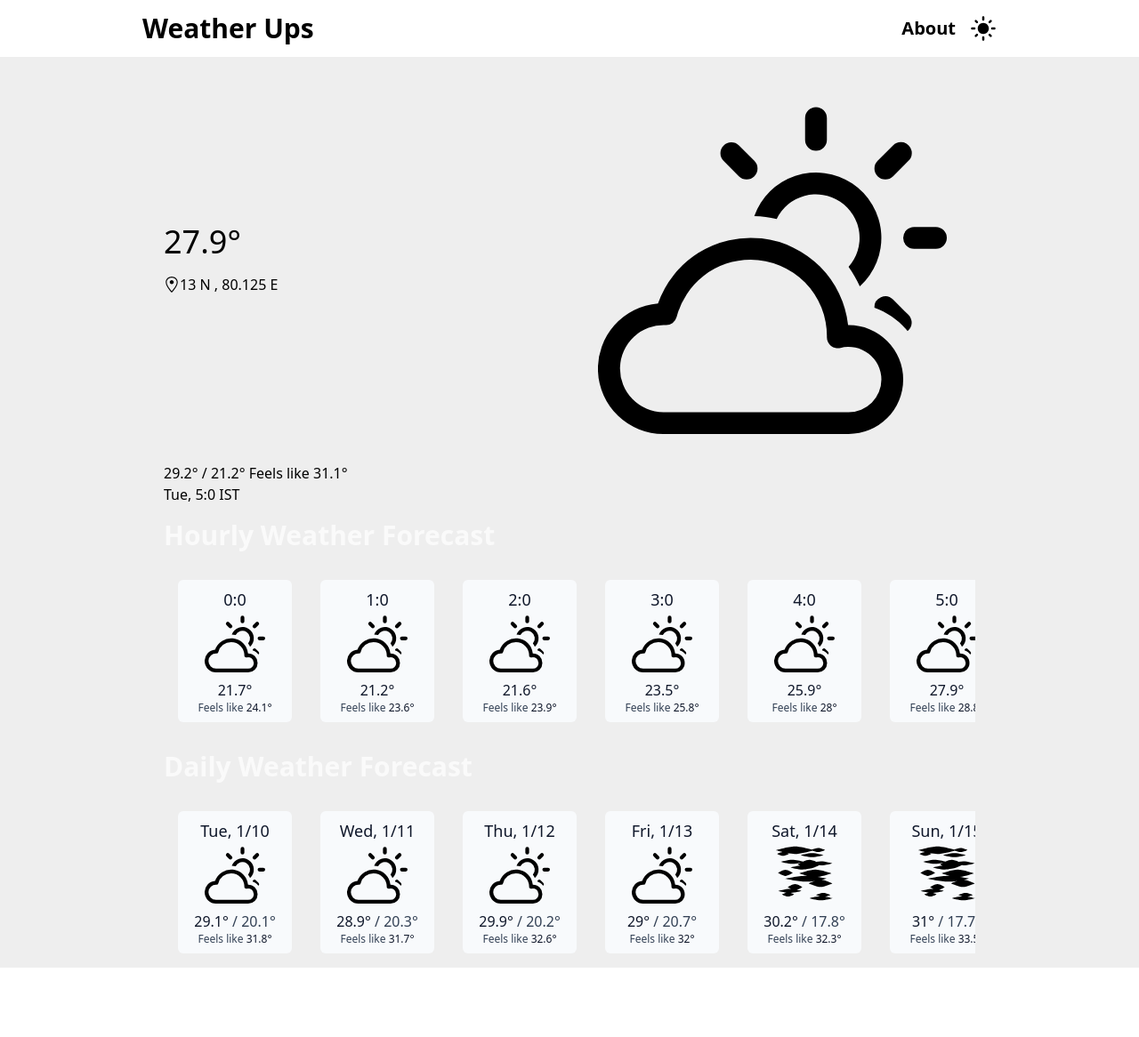
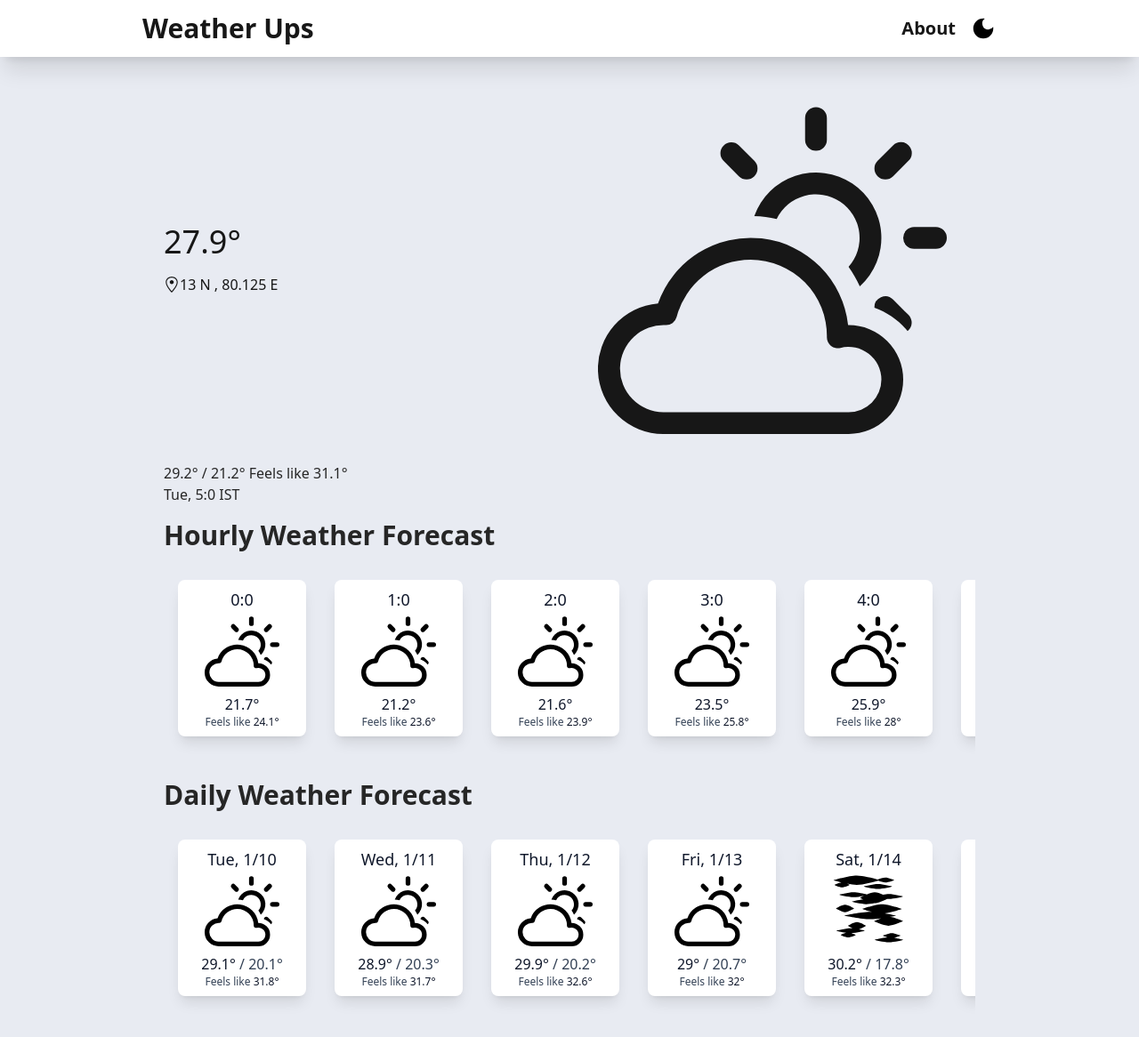
Before and after one commit to bhendi-boi/WeatherUps, a React (Vite) app: page / in a window 1280 px wide. Shown: the top 1166 px of the page at 89% size. Before the commit the page ends 1088 px from the top, so only its background shows below. Built offline with nearby package versions, Linux system fonts and the light colour scheme; no server answers.

Commit message:
added darkmode

```diff
--- a/index.html
+++ b/index.html
@@ -7,7 +7,10 @@
 		<title>Weather Ups</title>
 	</head>
 	<body style="height: 100%" class="scrollbar-page">
-		<div id="root" class="bg-background dark:bg-dark-background"></div>
+		<div
+			id="root"
+			class="bg-background dark:bg-dark-background transition-colors duration-700 ease-out"
+		></div>
 		<script type="module" src="/src/main.tsx"></script>
 	</body>
 </html>
--- a/src/About.tsx
+++ b/src/About.tsx
@@ -1,17 +1,21 @@
 import TeritiaryLink from "./components/TeritiaryLink";
 const About = () => {
 	return (
-		<main className="min-h-[calc(100vh-4.5rem)] sm:w-3/4 sm:mx-auto dark:text-neutral-200">
+		<main className="min-h-[calc(100vh-4.5rem)] sm:w-3/4 sm:mx-auto dark:text-neutral-200 text-neutral-700">
 			<section className="px-4 pb-4">
-				<h2 className="my-2 text-2xl md:text-4xl">Resources</h2>
-				<h3 className="my-1">Open Meteo API</h3>
+				<h2 className="my-2 text-2xl md:text-4xl text-neutral-900 font-medium">
+					Resources
+				</h2>
+				<h3 className="my-1 text-neutral-800">Open Meteo API</h3>
 				<TeritiaryLink
 					text="https://open-meteo.com/en/docs"
 					href="https://open-meteo.com/en/docs"
 				/>
 			</section>
 			<section className="px-4 pb-4">
-				<h2 className="my-2 text-2xl md:text-4xl">About this App</h2>
+				<h2 className="my-2 text-2xl md:text-4xl text-neutral-900 font-medium">
+					About this App
+				</h2>
 				<p className="pb-2">
 					This app is completely built with React and Tailwind CSS. I took
 					inspiration from{" "}
@@ -28,7 +32,9 @@ const About = () => {
 				</p>
 			</section>
 			<section className="px-4">
-				<h2 className="my-2 text-2xl md:text-4xl">About me</h2>
+				<h2 className="my-2 text-2xl md:text-4xl text-neutral-900 font-medium">
+					About me
+				</h2>
 				<p className="pb-3">
 					I am Jyothikrishna. I am a sophomore from IIITDM, Kancheepuram. You can
 					contact me through the following socials.{" "}
--- a/src/App.tsx
+++ b/src/App.tsx
@@ -51,19 +51,19 @@ const App = () => {
 	const TODAYS_DATA = getADaysData(apiRes, 0);
 	console.log(apiRes);
 	return (
-		<main className="min-h-screen sm:w-3/4 sm:mx-auto dark:text-neutral-200">
+		<main className="min-h-screen sm:w-3/4 sm:mx-auto text-neutral-700 dark:text-neutral-200">
 			<div className="flex items-center px-6">
-				<div className="flex flex-col w-1/2 gap-4 text-4xl dark:text-neutral-50">
-					<Temp temp={CURRENT_TEMPERATURE} />
-					<span className="inline-flex items-center text-base">
+				<div className="flex flex-col w-1/2 gap-4 text-4xl text-neutral-900 dark:text-neutral-50">
+					<Temp temp={CURRENT_TEMPERATURE} high />
+					<span className="inline-flex items-center font-medium text-base">
 						<GoLocation size={18} /> {LAT} , {LON}
 					</span>
 				</div>
-				<div className="w-1/2 h-full p-8">
+				<div className="w-1/2 h-full p-8 text-neutral-900 dark:text-neutral-50">
 					{getIcon(currentWeather.weathercode)}
 				</div>
 			</div>
-			<div className="px-6">
+			<div className="px-6 text-neutral-800 dark:text-neutral-100">
 				{" "}
 				<Temp temp={TODAYS_DATA.maxTemperature} high /> /{" "}
 				<Temp temp={TODAYS_DATA.minTemperature} /> Feels like{" "}
--- a/src/components/Caurosel.tsx
+++ b/src/components/Caurosel.tsx
@@ -20,10 +20,10 @@ const Caurosel = (apiRes: any) => {
 
 	return (
 		<div className="mx-6 my-4">
-			<h2 className="mb-4 text-3xl font-semibold text-neutral-50">
+			<h2 className="mb-4 text-3xl font-semibold text-neutral-800 dark:text-neutral-50">
 				Hourly Weather Forecast
 			</h2>
-			<div className="grid grid-flow-col gap-8 px-4 py-4 overflow-x-scroll scrollbar">
+			<div className="grid grid-flow-col gap-8 px-4 py-4 pb-8 overflow-x-scroll scrollbar">
 				{hourlyData.map((anHourData) => {
 					return <HourlyWeatherCard key={anHourData.time} {...anHourData} />;
 				})}
--- a/src/components/DailyCaurosel.tsx
+++ b/src/components/DailyCaurosel.tsx
@@ -4,11 +4,11 @@ import { DailyWeatherCard } from "./WeatherCard";
 const DailyCaurosel = (apiRes: any) => {
 	const dailyData = getDailyData(apiRes);
 	return (
-		<div className="mx-6 my-4">
-			<h2 className="mb-4 text-3xl font-semibold text-neutral-50">
+		<div className="mx-6 my-4 pb-10">
+			<h2 className="mb-4 text-3xl font-semibold text-neutral-800  dark:text-neutral-50">
 				Daily Weather Forecast
 			</h2>
-			<div className="grid grid-flow-col gap-8 px-4 py-4 overflow-x-scroll scrollbar">
+			<div className="grid grid-flow-col gap-8 px-4 py-4 pb-8 overflow-x-scroll scrollbar horizantal-scroll">
 				{dailyData.map((daily, index) => (
 					<DailyWeatherCard key={index} {...daily} />
 				))}
--- a/src/components/Nav.tsx
+++ b/src/components/Nav.tsx
@@ -13,19 +13,23 @@ const Nav = () => {
 	}
 	return (
 		<>
-			<nav className="sticky top-0 left-0 z-10 flex items-center h-16 bg-white">
+			<nav className="sticky top-0 left-0 z-10 flex items-center h-16 bg-white shadow-xl">
 				<div className="flex items-center w-full gap-4 mx-4 sm:mx-auto sm:w-3/4">
 					<Link to="/" className="flex-1">
-						<h1 className="text-3xl font-bold">Weather Ups</h1>
+						<h1 className="text-3xl font-bold text-neutral-900">Weather Ups</h1>
 					</Link>
 					<Link
 						to="/about"
-						className="font-semibold  relative text-xl after:content-[''] after:w-0 after:h-[2px] after:bg-black after:absolute after:left-0 after:bottom-0 hover:after:w-full after:-translate-x-1/4 hover:after:translate-x-0 hover:after:transition after:origin-left after:duration-200"
+						className="font-semibold text-neutral-900  relative text-xl after:content-[''] after:w-0 after:h-[2px] after:bg-neutral-900 after:absolute after:left-0 after:bottom-0 hover:after:w-full after:-translate-x-1/4 hover:after:translate-x-0 hover:after:transition after:origin-left after:duration-200"
 					>
 						About
 					</Link>
 					<button onClick={handleClick}>
-						{theme === "light" ? <MdLightMode size={30} /> : <MdDarkMode size={30} />}
+						{theme === "dark" ? (
+							<MdLightMode size={30} className="text-amber-400" />
+						) : (
+							<MdDarkMode size={30} className="" />
+						)}
 					</button>
 				</div>
 			</nav>
--- a/src/components/WeatherCard.tsx
+++ b/src/components/WeatherCard.tsx
@@ -18,7 +18,7 @@ export const HourlyWeatherCard = ({
 	return (
 		<motion.div
 			whileHover={{ scale: 1.1, y: "-5%" }}
-			className="flex flex-col items-center w-32 h-40 py-2 rounded-md cursor-pointer bg-slate-50"
+			className="flex flex-col items-center w-36 h-44 py-2 rounded-lg cursor-pointer bg-white shadow-lg"
 		>
 			<span className="text-lg font-medium text-slate-900">{time}</span>
 			<div className="flex-grow pb-2 text-black">{getIcon(weatherCode)}</div>
@@ -53,7 +53,7 @@ export const DailyWeatherCard = ({
 		<motion.div
 			whileHover={{ scale: 1.1, y: "-5%" }}
 			transition={{ type: "tween", ease: "easeOut", duration: 0.2 }}
-			className="flex flex-col items-center w-32 h-40 py-2 rounded-md cursor-pointer bg-slate-50"
+			className="flex flex-col items-center w-36 h-44 py-2 rounded-lg cursor-pointer bg-white shadow-lg"
 		>
 			<span className="text-lg font-medium text-slate-900">{day}</span>
 			<div className="flex-grow pb-2 text-black">{getIcon(weatherCode)}</div>
--- a/src/index.css
+++ b/src/index.css
@@ -106,4 +106,6 @@ h6 {
   .scrollbar-page::-webkit-scrollbar-thumb:hover {
     background-color: rgba(56, 111, 164, .8);
   }
+
+  .horizantal-scroll {}
 }
--- a/tailwind.config.cjs
+++ b/tailwind.config.cjs
@@ -1,10 +1,11 @@
 /** @type {import('tailwindcss').Config} */
 module.exports = {
+	darkMode: "class",
 	content: ["./index.html", "./src/**/*.tsx", "./src/components/*.tsx"],
 	theme: {
 		extend: {
 			colors: {
-				background: "#eee",
+				background: "#e8ebf2",
 				"dark-background": "#0a1929",
 			},
 		},
```
